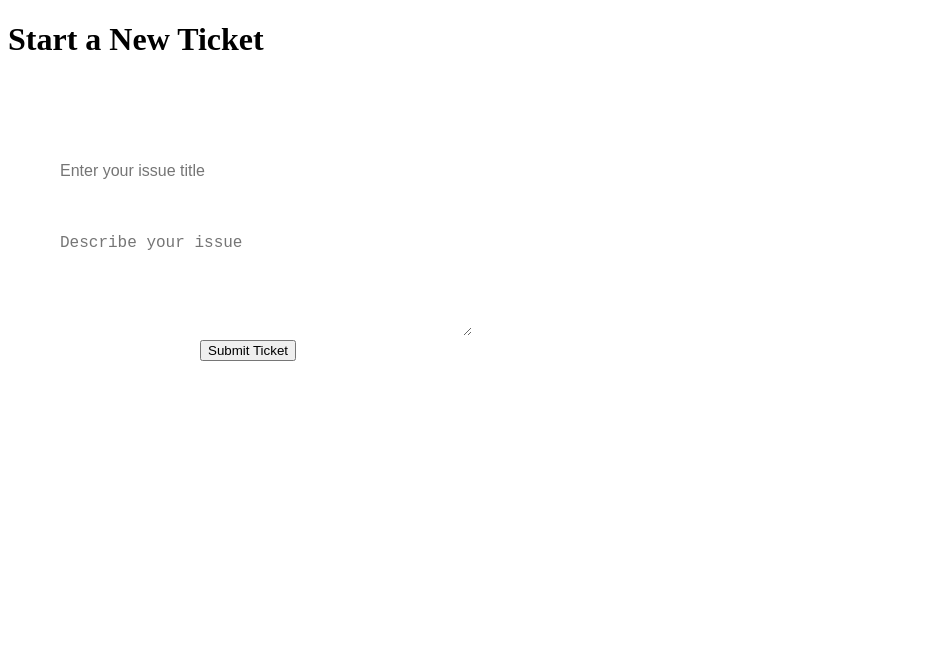
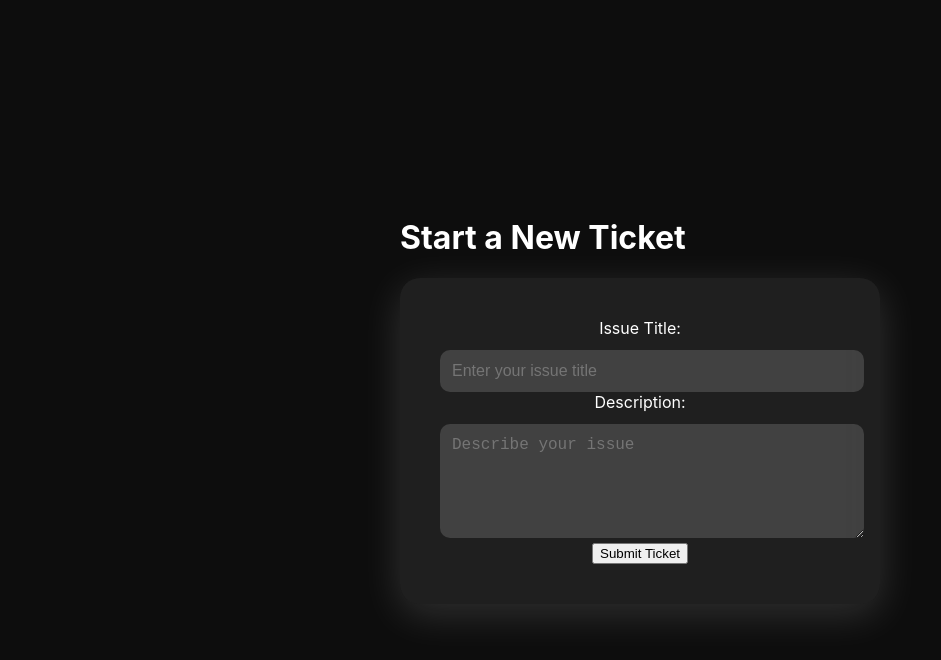
Before and after one commit to vedantakbari/ticket-system, a Next.js app: page /ticket in a window 1280 px wide. Shown: the top 660 px of the page, without its empty margins (0-941 px from the left). Built offline with nearby package versions, Linux system fonts and the light colour scheme.

Commit message:
Auto commit - latest changes

```diff
--- a/styles/style.css
+++ b/styles/style.css
@@ -1,13 +1,16 @@
-/* --- Fullscreen background --- */
-.home-container {
-  display: flex;
-  justify-content: center;
-  align-items: center;
-  height: 100vh;
-  background: #0d0d0d; /* Dark mode */
+/* --- Use Apple's System Font --- */
+body {
+    font-family: -apple-system, BlinkMacSystemFont, "SF Pro Display", "Segoe UI", Roboto, Oxygen, Ubuntu, Cantarell, "Open Sans", "Helvetica Neue", sans-serif;
+    background: #0d0d0d; /* Dark mode */
+    color: white;
+    margin: 0;
+    display: flex;
+    justify-content: center;
+    align-items: center;
+    height: 100vh;
 }
 
-/* --- Start Ticket Button --- */
+/* --- Start Ticket Button (3D Effect) --- */
 .start-ticket-button {
   padding: 20px 50px;
   font-size: 1.6rem;
@@ -17,37 +20,41 @@
   border: none;
   border-radius: 12px;
   background: linear-gradient(135deg, #6a5acd, #ff4500);
-  box-shadow: 0 4px 15px rgba(255, 69, 0, 0.4);
+  box-shadow: 0 6px 20px rgba(255, 69, 0, 0.6);
   cursor: pointer;
   transition: all 0.3s ease-in-out;
 }
 
 .start-ticket-button:hover {
   transform: scale(1.1);
-  box-shadow: 0 6px 20px rgba(255, 69, 0, 0.6);
+  box-shadow: 0 8px 25px rgba(255, 69, 0, 0.8);
 }
 
-/* --- Ticket Form (Frosted Glass) --- */
+.start-ticket-button:active {
+  transform: scale(0.95);
+  box-shadow: 0 4px 15px rgba(255, 69, 0, 0.4);
+}
+
+/* --- Ticket Form (Better Frosted Glass) --- */
 .ticket-form {
-  background: rgba(255, 255, 255, 0.1);
-  backdrop-filter: blur(15px);
+  background: rgba(255, 255, 255, 0.08);
+  backdrop-filter: blur(20px);
   padding: 40px;
   border-radius: 20px;
-  box-shadow: 0 8px 30px rgba(255, 255, 255, 0.1);
+  box-shadow: 0 10px 40px rgba(255, 255, 255, 0.15);
   width: 400px;
-  color: white;
   text-align: center;
   animation: fadeIn 0.4s ease-in-out;
 }
 
-/* --- Form Inputs --- */
+/* --- Input Fields (Smoother Look) --- */
 .ticket-input,
 .ticket-textarea {
   width: 100%;
   padding: 12px;
   margin-top: 12px;
   font-size: 1rem;
-  background: rgba(255, 255, 255, 0.2);
+  background: rgba(255, 255, 255, 0.15);
   border: none;
   border-radius: 10px;
   color: white;
@@ -57,10 +64,10 @@
 .ticket-input:focus,
 .ticket-textarea:focus {
   outline: none;
-  background: rgba(255, 255, 255, 0.3);
+  background: rgba(255, 255, 255, 0.25);
 }
 
-/* --- Submit Button (🔥 Glowing Effect) --- */
+/* --- Submit Button (🔥 Apple-Like Glow) --- */
 .submit-button {
   margin-top: 20px;
   padding: 15px;
@@ -72,16 +79,21 @@
   border: none;
   border-radius: 12px;
   cursor: pointer;
-  box-shadow: 0 4px 15px rgba(255, 69, 0, 0.5);
+  box-shadow: 0 6px 20px rgba(255, 69, 0, 0.7);
   transition: all 0.3s ease-in-out;
 }
 
 .submit-button:hover {
   transform: scale(1.05);
-  box-shadow: 0 6px 20px rgba(255, 69, 0, 0.8);
+  box-shadow: 0 8px 25px rgba(255, 69, 0, 0.9);
 }
 
-/* --- Fade-in animation --- */
+.submit-button:active {
+  transform: scale(0.97);
+  box-shadow: 0 4px 15px rgba(255, 69, 0, 0.5);
+}
+
+/* --- Fade-in animation (Smooth) --- */
 @keyframes fadeIn {
   from {
     opacity: 0;
```
